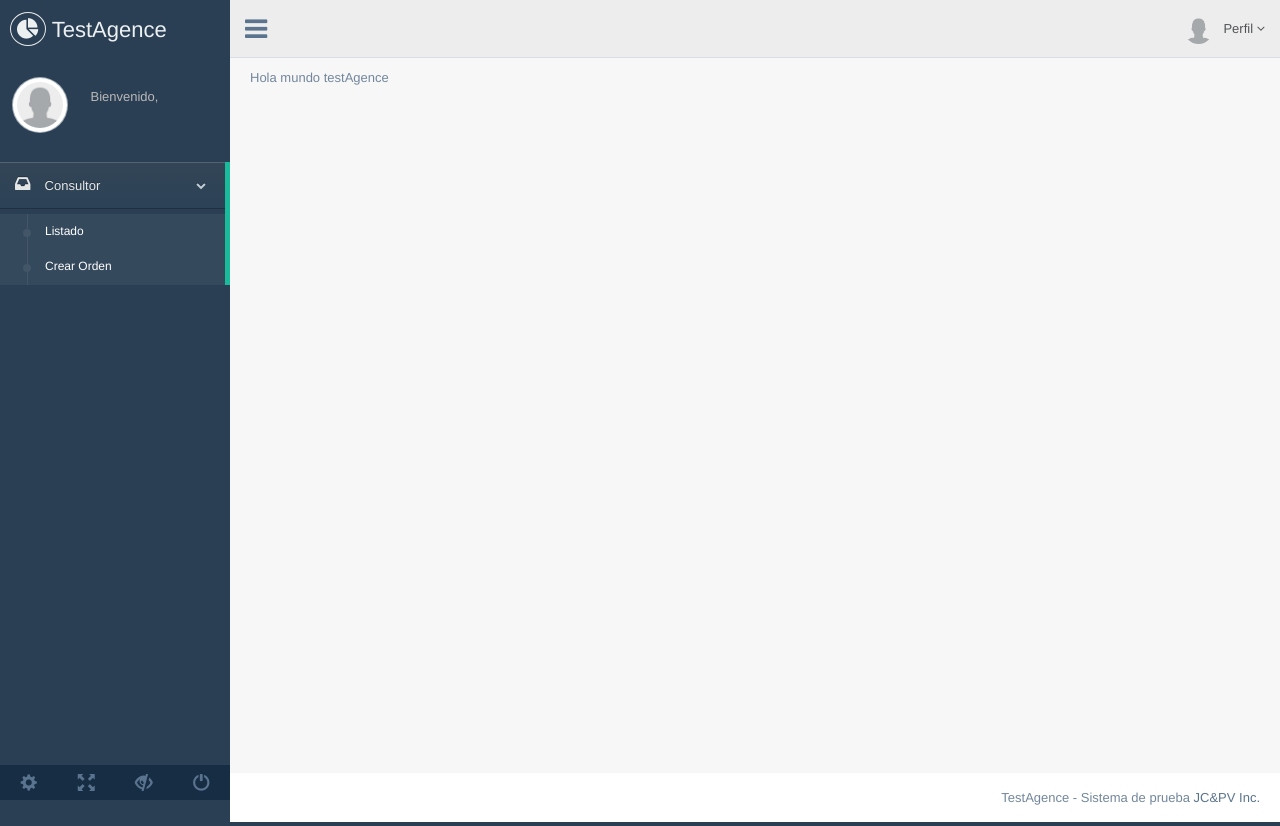
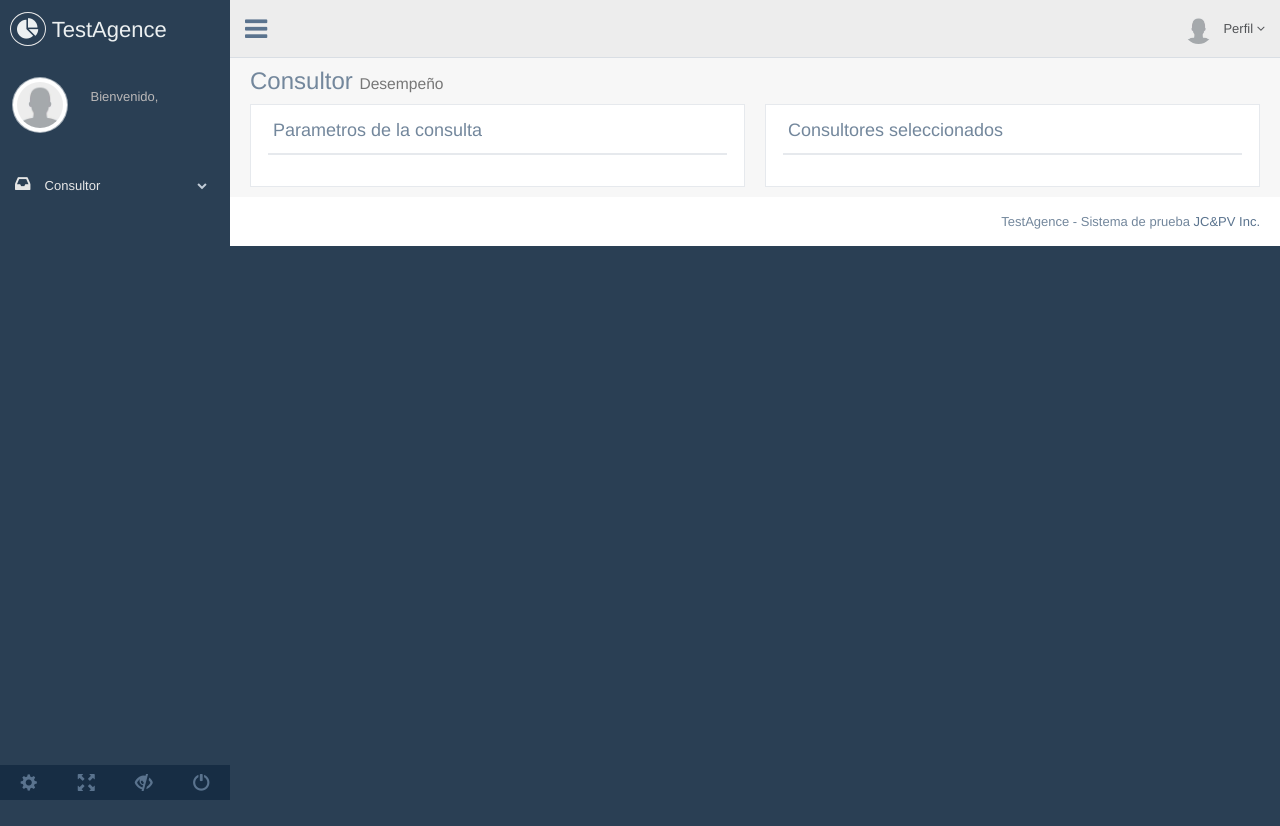
Before and after one commit to jcrojasv/test_agence, a Django app: page /consultor/ in a window 1280 px wide. After the commit the page ends 800 px from the top, so only its background shows below. Run offline with Django 3.2, Linux system fonts and the light colour scheme; some libraries are stand-ins or nearby versions.

Commit message:
ADD, UPDATE: Se agrega archivo requirements Se actualiza menu y se agregan librerias para el futuro formulario

```diff
--- /dev/null
+++ b/requirements.txt
@@ -0,0 +1,4 @@
+Django==2.1.5
+mysqlclient==1.3.14
+PyMySQL==0.9.3
+pytz==2018.9
--- a/templates/base/menu.html
+++ b/templates/base/menu.html
@@ -6,8 +6,7 @@
 
       <li><a><i class="fa fa-inbox"></i> Consultor <span class="fa fa-chevron-down"></span></a>
         <ul class="nav child_menu">
-          <li><a href="">Listado</a></li>
-          <li><a href="">Crear Orden</a></li>
+          <li><a href="/consultor/">Desempeño</a></li>
         </ul>
       </li>
 
--- a/templates/consultor/con_desempenho.html
+++ b/templates/consultor/con_desempenho.html
@@ -1,7 +1,45 @@
 {% extends 'base/base.html' %}
+
+{% load staticfiles %}
 
 {% block title %} Desempeño {% endblock  %}
 
 {% block content %}
-   Hola mundo testAgence
+
+<h3>Consultor <small>Desempeño</small></h3>
+
+<div class="row">
+    <div class="col-md-6 col-xs-12">
+        <div class="x_panel">
+        	<div class="x_title">
+                <h2>Parametros de la consulta</h2>
+                <div class="clearfix"></div>
+            </div>
+            <div class="x_content">
+
+            </div>
+        </div><!-- fin x-panel-->
+    </div>
+
+    <div class="col-md-6 col-xs-12">
+        <div class="x_panel">
+        	<div class="x_title">
+                <h2>Consultores seleccionados</h2>
+                <div class="clearfix"></div>
+            </div>
+            <div class="x_content">
+
+            </div>
+        </div><!-- fin x-panel-->
+    </div>
+</div>
+
 {% endblock %}
+
+{% block extra_css %}
+   <link rel="stylesheet" type="text/css" href="{% static 'js/vendors/jquery.tagsinput/src/jquery.tagsinput.css' %}">
+{% endblock %}
+
+{% block extra_js %}
+   <script type="text/javascript" src="{% static 'js/vendors/jquery.tagsinput/src/jquery.tagsinput.js' %}"></script>
+{% endblock %}
```
